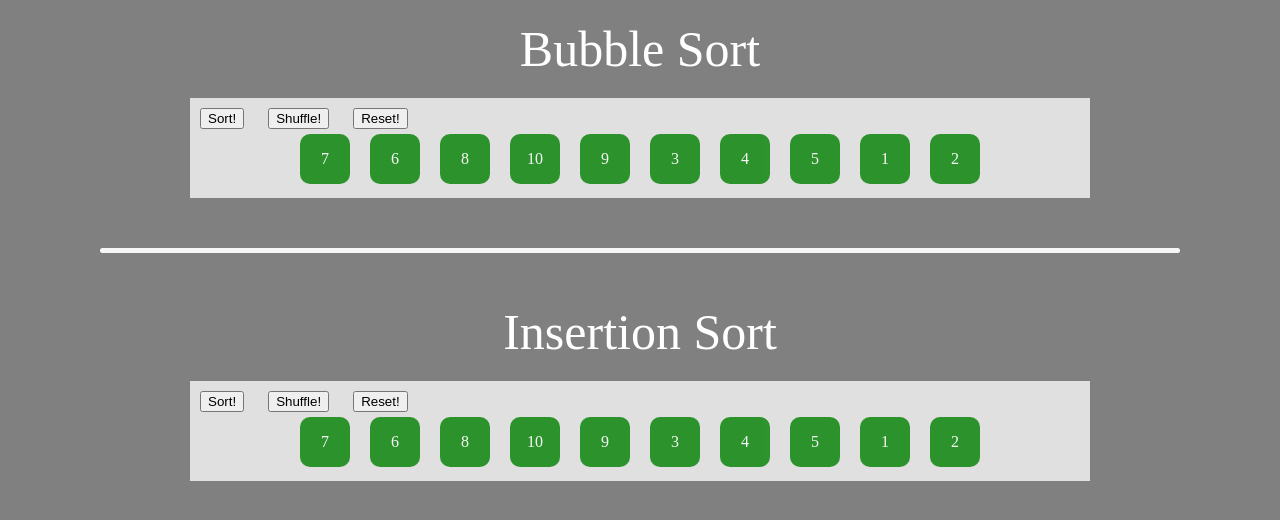
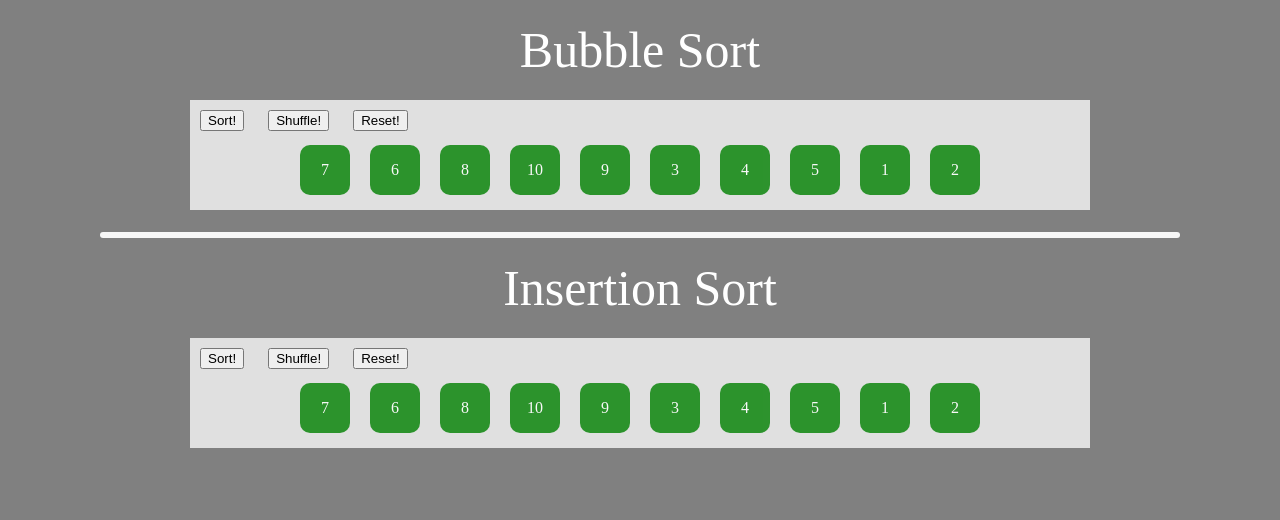
Before and after one commit to ji394vul3m6/SortingAnimation, a plain HTML site: page index.html in a window 1280 px wide. Drawn offline with Linux system fonts and the light colour scheme.

Commit message:
modify css

```diff
--- a/index.html
+++ b/index.html
@@ -10,9 +10,11 @@
   <div class="algo">
 	<div class="title"> Bubble Sort </div>
 	<div class="container">
+	  <div class="button-container">
 		<input type="button" value="Sort!" onclick="bubbleSort()">
 		<input type="button" value="Shuffle!" onclick="bubbleShuffle()">
 		<input type="button" value="Reset!" onclick="resetBubbleBox()">
+	  </div>
 	  <div class="numBoxes" id="bubble"></div>
     </div>
   </div>
@@ -20,9 +22,11 @@
   <div class="algo">
 	<div class="title"> Insertion Sort </div>
 	<div class="container">
+	  <div class="button-container">
 	    <input type="button" value="Sort!" onclick="insertionSort()">
 	    <input type="button" value="Shuffle!" onclick="insertionShuffle()">
         <input type="button" value="Reset!" onclick="resetInsertionBox()">
+	  </div>
 	  <div class="numBoxes" id="insertion"></div>
     </div>
   </div>
--- a/stylesheets/mycss.css
+++ b/stylesheets/mycss.css
@@ -1,34 +1,43 @@
 body{
   background: gray;
+}
+
+.line{
+  background: #F7F7F7;
+  height: 6px;
+  width: 1080px;
+  margin: 2px auto;
+  border-radius: 99em;
+}
+
+.algo{
+  width: 900px;
+  height: 210px;
+  margin: 0px auto;
+}
+
+.title{
+  color: white;
+  text-align: center;
+  font-size: 50px;
+  height: 60px;
+  line-height: 60px;
+  margin: 20px auto;
+}
+
+.button-container{
+  height: 40px;
+  line-height: 30px;
 }
 
 input{
   margin: 10px 10px 0 10px;
 }
 
-.algo{
-  width: 900px;
-  margin: 10px auto;
-}
-
-.title{
-  color: white;
-  text-align: center;
-  font-size: 50px;
-  margin: 20px auto;
-}
-
-.line{
-  background: #F7F7F7;
-  height: 5px;
-  width: 1080px;
-  margin: 50px auto;
-  border-radius: 99em;
-}
-
 .container{
   background: #E0E0E0;
-  height: 100px;
+  height: 110px;
+  margin: 20px auto;
 }
 
 .numBoxes{
```
Lines whose indentation alone changed are shown as unchanged.
